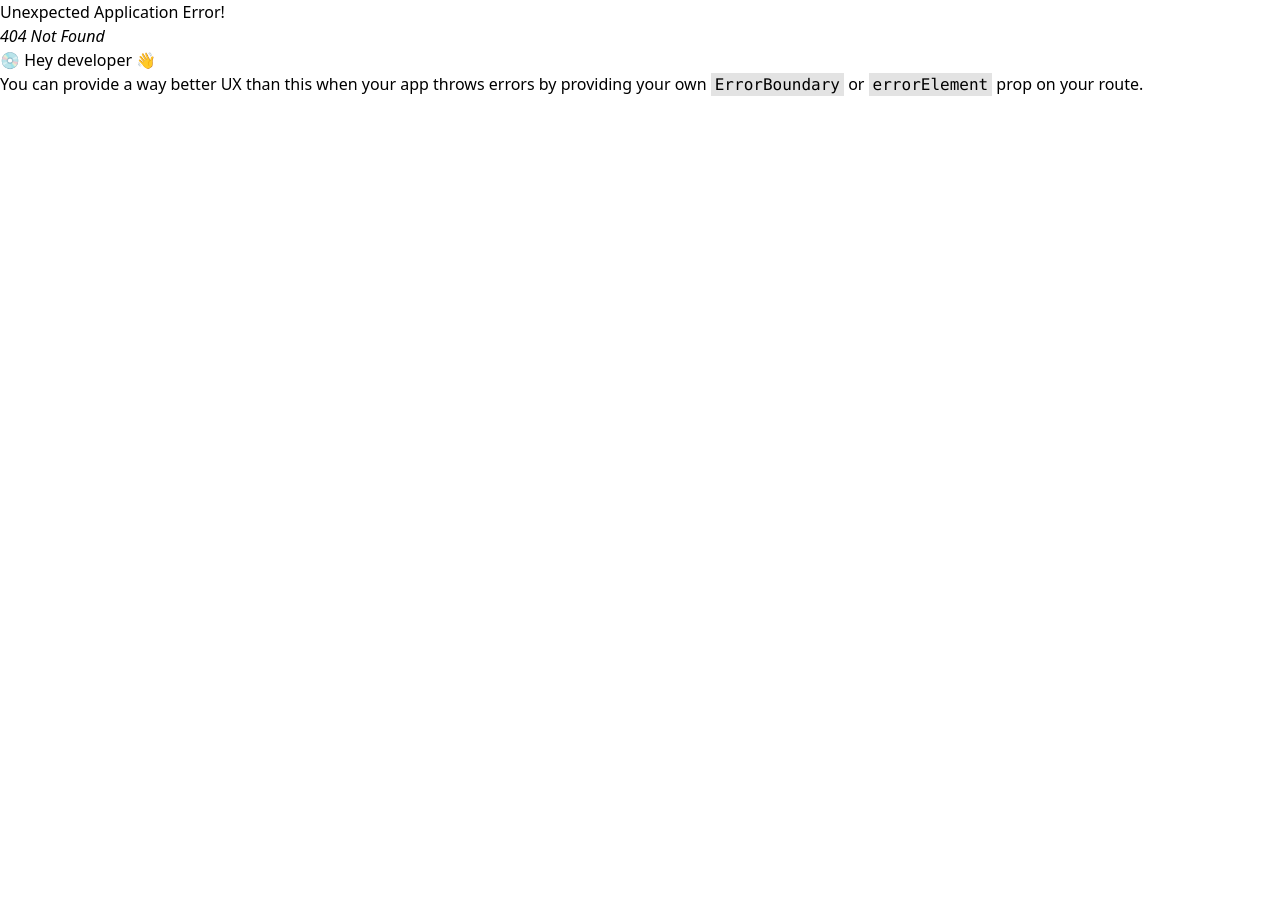
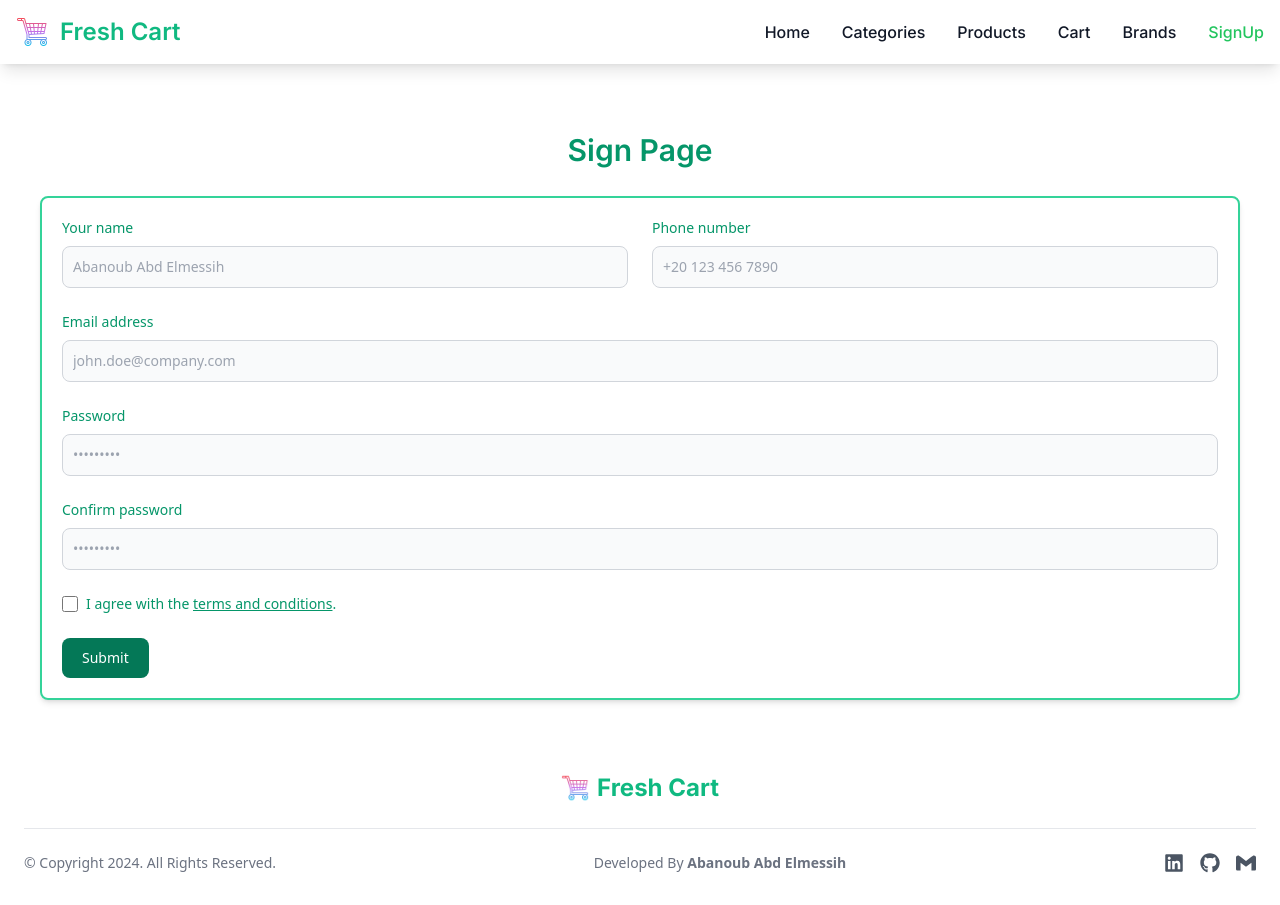
Before and after one commit to Abanoub-Abd-Elmessih/Fresh-Cart, a React (Vite) app: page /Signup in a window 1280 px wide. Before the commit this address had no page. Before the commit the page ends 800 px from the top, so only its background shows below. Built offline with nearby package versions, Linux system fonts and the light colour scheme.

Commit message:
Add SignUp page

```diff
--- a/src/App.tsx
+++ b/src/App.tsx
@@ -10,6 +10,7 @@ const Products = lazy(() => import("./pages/Products"));
 const SpecificProduct = lazy(() => import("./pages/SpecificProduct"));
 const Brands = lazy(() => import("./pages/Brands"));
 const Cart = lazy(() => import("./pages/Cart"));
+const Signup = lazy(() => import("./pages/Signup"));
 
 export default function App() {
   const query = new QueryClient();
@@ -63,6 +64,14 @@ export default function App() {
             </Suspense>
           ),
         },
+        {
+          path: "Signup",
+          element: (
+            <Suspense>
+              <Signup />
+            </Suspense>
+          ),
+        },
       ],
     },
   ]);
--- a/src/Components/Card.tsx
+++ b/src/Components/Card.tsx
@@ -30,7 +30,6 @@ export default function Card({
     <Link to={`/Products/specificProduct/${id}`} // Corrected link
       className="shadow-lg font-inter p-3 text-gray-800 bg-gray-200 my-3 rounded-lg overflow-hidden"
     >
-<div className="absolute inset-0 -z-10 h-full w-full bg-white bg-[linear-gradient(to_right,#8080800a_1px,transparent_1px),linear-gradient(to_bottom,#8080800a_1px,transparent_1px)] bg-[size:14px_24px]"><div className="absolute left-0 right-0 top-0 -z-10 m-auto h-[310px] w-[310px] rounded-full bg-emerald-400 opacity-20 blur-[100px]" /></div>
       {/* Product Image and Heart Icon */}
       <div className="relative overflow-hidden">
         <div className="absolute right-2 top-2 border-2 border-opacity-65 border-black rounded-full p-1 text-2xl hover:text-red-500 hover:border-red-500 cursor-pointer duration-300">
--- a/src/Components/CategoryCard.tsx
+++ b/src/Components/CategoryCard.tsx
@@ -9,7 +9,6 @@ export default function CategoryCard({ Image, Name }: Categories) {
     <div
       className="rounded-xl shadow-xl p-3 bg-slate-200 font-inter text-gray-800 mx-2"
     >
-      <div className="absolute inset-0 -z-10 h-full w-full bg-white bg-[linear-gradient(to_right,#8080800a_1px,transparent_1px),linear-gradient(to_bottom,#8080800a_1px,transparent_1px)] bg-[size:14px_24px]"><div className="absolute left-0 right-0 top-0 -z-10 m-auto h-[310px] w-[310px] rounded-full bg-emerald-400 opacity-20 blur-[100px]" /></div>
       <img
         src={Image}
         alt="Category Image"
--- a/src/Components/Navbar.tsx
+++ b/src/Components/Navbar.tsx
@@ -93,6 +93,15 @@ export default function Navbar() {
                 Brands
               </NavLink>
             </li>
+            <li>
+              <NavLink
+              onClick={()=>setIsOpen(false)}
+                to={'/Signup'}
+                className="duration-300 block py-2 px-3 text-gray-900 rounded hover:bg-gray-100 md:hover:bg-transparent md:border-0 md:hover:text-emerald-500 md:p-0"
+              >
+                SignUp
+              </NavLink>
+            </li>
           </ul>
         </div>
       </div>
--- /dev/null
+++ b/src/Context/AuthContext.tsx
@@ -0,0 +1,32 @@
+import React, { createContext, useEffect, useState, ReactNode } from "react";
+// eslint-disable-next-line react-refresh/only-export-components
+
+export const AuthContext = createContext<{
+    token: string;
+    setToken: React.Dispatch<React.SetStateAction<string>>;
+} | undefined>(undefined);
+
+
+interface AuthContextProviderProps {
+    children: ReactNode; // Define the type for children
+}
+
+const AuthContextProvider: React.FC<AuthContextProviderProps> = ({ children }) => {
+    const [token, setToken] = useState<string>('');
+
+    useEffect(() => {
+        if (token) {
+            localStorage.setItem('token', token);
+        } else {
+            localStorage.removeItem('token');
+        }
+    }, [token]);
+
+    return (
+        <AuthContext.Provider value={{ token, setToken }}>
+            {children}
+        </AuthContext.Provider>
+    );
+};
+
+export default AuthContextProvider;
--- a/src/index.css
+++ b/src/index.css
@@ -69,3 +69,9 @@
   .active{
     @apply text-green-500 duration-300
   }
+
+
+  .bg{
+    background: rgb(6,125,104);
+    background: linear-gradient(35deg, rgba(6,125,104,1) 10%, rgba(86,126,161,0.8743872549019608) 29%, rgba(107,68,148,1) 50%, rgba(100,79,146,1) 53%, rgba(47,158,133,0.9500175070028011) 75%, rgba(47,77,158,0.9500175070028011) 88%);
+  }
--- a/src/pages/Home.tsx
+++ b/src/pages/Home.tsx
@@ -38,20 +38,16 @@ function HeroSection() {
     autoplay: true,
     autoplaySpeed: 3000,
   };
-
   return (
-    <div className="relative w-full overflow-hidden">
-      {/* Background Layer */}
-      <div className="absolute inset-0 bg-white bg-[radial-gradient(ellipse_80%_80%_at_50%_-20%,rgba(120,119,198,0.3),rgba(255,255,255,0))] z-[-2]"></div>
-
-      {/* Content Layer */}
-      <div className="container p-5 relative z-10">
+    <div className="relative min-h-[550px] sm:min-h-[650px] bg-slate-50 flex justify-center items-center mb-10 shadow-md duration-200">
+      <div className="absolute bottom-0 left-0 right-0 top-0 md:bg-[radial-gradient(circle_800px_at_100%_200px,#d5c5ff,transparent)] bg-[radial-gradient(circle_400px_at_100%_200px,#d5c5ff,transparent)]" />
+      <div className="container p-5">
         <Slider {...settings}>
           {/* Slide 1 */}
           <div>
             <div className="flex flex-col md:flex-row gap-4 md:gap-0 items-center justify-between md:justify-around">
               {/* Text Section */}
-              <div>
+              <div className="">
                 <p className="font-bold md:text-6xl text-3xl my-5">
                   Upto 50% off on all <br /> Men's Wear
                 </p>
@@ -74,12 +70,12 @@ function HeroSection() {
           <div>
             <div className="flex flex-col md:flex-row gap-4 md:gap-0 items-center justify-between md:justify-around">
               {/* Text Section */}
-              <div>
+              <div className="">
                 <p className="font-bold md:text-6xl text-3xl my-5">
                   Upto 30% off on all <br /> Women's Wear
                 </p>
                 <p className="tracking-wider font-thin mt-5">
-                  Explore our stylish collection of women's fashion, from
+                  "Explore our stylish collection of women's fashion, from
                   everyday essentials to elegant outfits. <br /> Don't miss this
                   limited-time offer!
                 </p>
--- /dev/null
+++ b/src/pages/Signup.tsx
@@ -0,0 +1,86 @@
+import { useState } from "react";
+import { FaEye, FaEyeSlash } from "react-icons/fa";
+
+export default function Signup() {
+
+    const [showPassword, setShowPassword] = useState(false);
+    const [password, setPassword] = useState('');
+    const [confirmPassword, setConfirmPassword] = useState('');
+
+
+
+    const togglePasswordVisibility = () => {
+        setShowPassword(!showPassword);
+    };
+
+
+
+  return (
+    <div className="container p-10 text-emerald-600">
+        <h2 className="text-3xl font-inter text-center my-7 font-semibold">Sign Page</h2>
+    <form className="border-2 border-emerald-400 shadow-md p-5 rounded-lg">
+    <div className="grid gap-6 mb-6 md:grid-cols-2">
+        <div>
+        <label htmlFor="first_name" className="block mb-2 text-sm font-medium ">Your name</label>
+        <input type="text" id="first_name" className="bg-gray-50 border border-gray-300 text-gray-800  text-sm rounded-lg outline-emerald-400 block w-full p-2.5" placeholder="Abanoub Abd Elmessih" required />
+        </div>
+        <div>
+        <label htmlFor="phone" className="block mb-2 text-sm font-medium  ">Phone number</label>
+        <input type="tel" id="phone" className="bg-gray-50 border border-gray-300 text-gray-800  text-sm rounded-lg outline-emerald-400 block w-full p-2.5" placeholder="+20 123 456 7890" pattern="[0-9]{3}-[0-9]{2}-[0-9]{3}" required />
+        </div>
+    </div>
+    <div className="mb-6">
+        <label htmlFor="email" className="block mb-2 text-sm font-medium ">Email address</label>
+        <input type="email" id="email" className="bg-gray-50 border border-gray-300 text-gray-800  text-sm rounded-lg outline-emerald-400 block w-full p-2.5" placeholder="john.doe@company.com" required />
+    </div>
+    <div className="mb-6 relative">
+                <label htmlFor="password" className="block mb-2 text-sm font-medium">Password</label>
+                <input
+                    type={showPassword ? "text" : "password"}
+                    id="password"
+                    value={password}
+                    onChange={(e) => setPassword(e.target.value)}
+                    className="bg-gray-50 border border-gray-300 text-gray-800 text-sm rounded-lg outline-emerald-400 block w-full p-2.5 pr-10"
+                    placeholder="•••••••••"
+                    required
+                />
+                {password && (
+                    <div
+                        className="absolute top-10 right-0 flex items-center pr-3 cursor-pointer"
+                        onClick={togglePasswordVisibility}
+                    >
+                        {showPassword ? <FaEyeSlash /> : <FaEye />}
+                    </div>
+                )}
+        </div>
+    <div className="mb-6 relative">
+                <label htmlFor="confirm_password" className="block mb-2 text-sm font-medium">Confirm password</label>
+                <input
+                    type={showPassword ? "text" : "password"}
+                    id="confirm_password"
+                    value={confirmPassword}
+                    onChange={(e) => setConfirmPassword(e.target.value)}
+                    className="bg-gray-50 border border-gray-300 text-gray-800 text-sm rounded-lg outline-emerald-400 block w-full p-2.5 pr-10"
+                    placeholder="•••••••••"
+                    required
+                />
+                {confirmPassword && (
+                    <div
+                        className="absolute top-10 right-0 flex items-center pr-3 cursor-pointer"
+                        onClick={togglePasswordVisibility}
+                    >
+                        {showPassword ? <FaEyeSlash /> : <FaEye />}
+                    </div>
+                )}
+        </div>
+    <div className="flex items-start mb-6">
+        <div className="flex items-center h-5">
+        <input id="remember" type="checkbox" className="w-4 h-4 border border-gray-300 rounded bg-gray-50 focus:ring-3 focus:ring-emerald-300" required />
+        </div>
+        <label htmlFor="remember" className="ms-2 text-sm font-medium  dark:text-gray-300">I agree with the <a href="#" className="text-emerald-600 underline">terms and conditions</a>.</label>
+    </div>
+    <button type="submit" className="text-white bg-emerald-700 hover:bg-emerald-800 focus:ring-4 focus:outline-none focus:ring-emerald-300 font-medium rounded-lg text-sm w-full sm:w-auto px-5 py-2.5 text-center dark:bg-emerald-600 dark:hover:bg-emerald-700 dark:focus:ring-emerald-800">Submit</button>
+    </form>
+    </div>
+  )
+}
```
